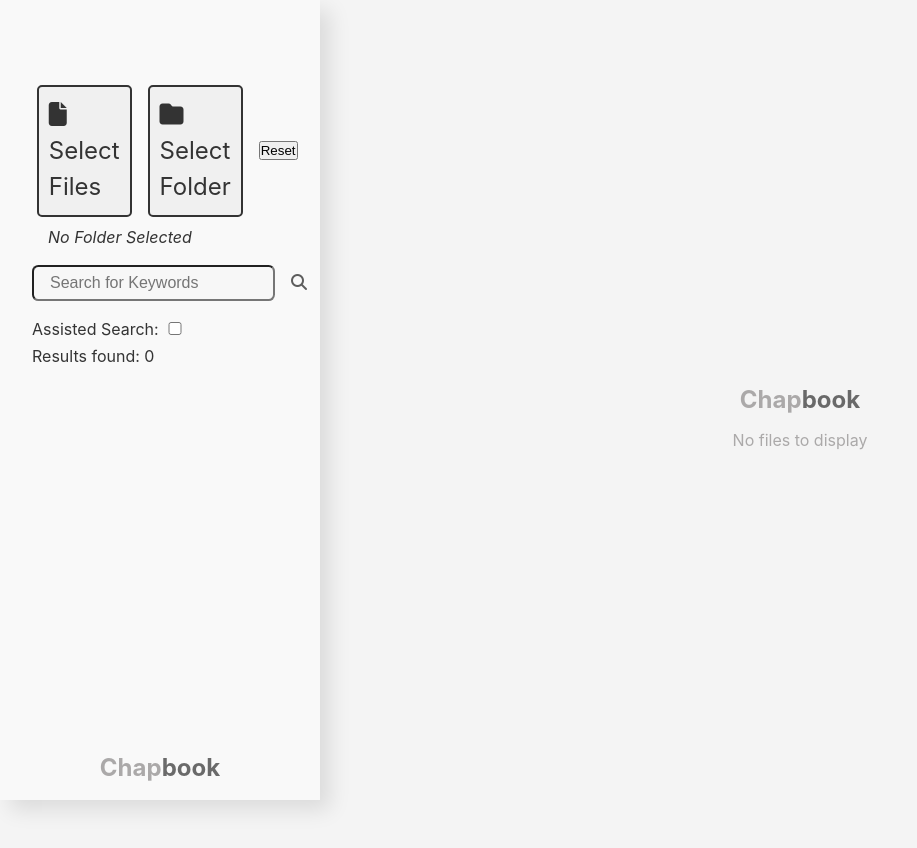
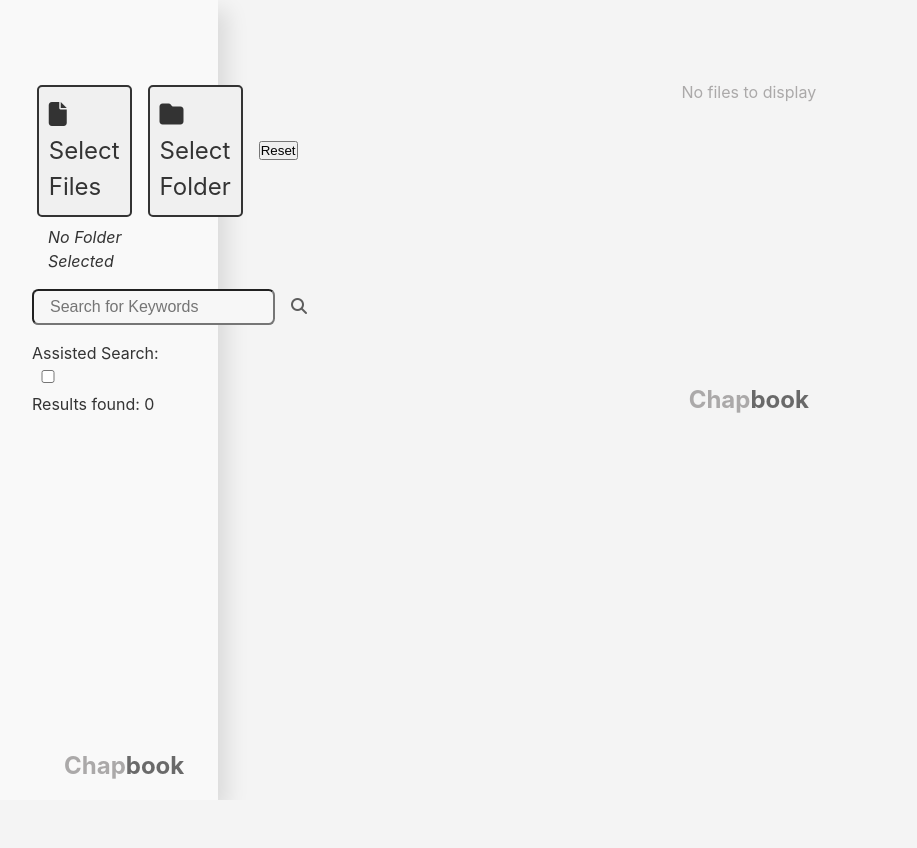
Before and after one commit to 709macdonald/Chapbook, a React (Vite) app: page / in a window 1280 px wide. Shown: the top 848 px of the page, without its empty margins (0-917 px from the left). After the commit the page ends 800 px from the top, so only its background shows below. Built offline with nearby package versions, Linux system fonts and the light colour scheme.

Commit message:
Updated styles

```diff
--- a/src/components/LoadingGear.jsx
+++ b/src/components/LoadingGear.jsx
@@ -6,7 +6,7 @@ function LoadingGear({ isVisible }) {
   return (
     <div className="loadingScreen">
       <i className="fa-solid fa-gear loadingGear"></i>
-      <p>Loading your documents...</p>
+      <p className="loadingText">Loading your documents...</p>
     </div>
   );
 }
--- a/src/components/Main.jsx
+++ b/src/components/Main.jsx
@@ -32,21 +32,32 @@ export default function Main({ files, isLoadingFiles }) {
                     ) : (
                       <i className="fa-regular fa-file-pdf pdfIcon"></i>
                     )}
+                    <div className="fileDisplayText">
                       <p className="pdfText">{file.name}</p>
                       <p className="matchedWords">
-                      {file.matchedWords.length > 0
-                        ? `Matched Words: ${file.matchedWords.join(", ")}`
-                        : "No words found"}
+                        {file.matchedWords.length > 0 ? (
+                          <>
+                            Found:{" "}
+                            <span className="showMatchedWords">
+                              {file.matchedWords.join(", ")}
+                            </span>
+                          </>
+                        ) : (
+                          ""
+                        )}
                       </p>
+
                       {file.url && (
                         <a
                           href={file.url}
                           target="_blank"
                           rel="noopener noreferrer"
+                          className="fileView"
                         >
                           View File
                         </a>
                       )}
+                    </div>
                   </div>
                 ))
               ) : (
--- a/src/components/Sidebar.jsx
+++ b/src/components/Sidebar.jsx
@@ -34,7 +34,7 @@ export default function Sidebar({
         />
         <p>Results found: {resultsCount}</p>
       </div>
-      <div className="bgText">
+      <div className="sideBarLogo">
         <h2>
           Chap<span className="book">book</span>
         </h2>
--- a/src/index.css
+++ b/src/index.css
@@ -22,15 +22,20 @@
 #root {
   min-height: 100vh;
   position: relative;
-  display: grid;
-  grid-template-columns: repeat(4, 1fr);
+  display: flex;
+  align-items: center;
+  flex-direction: row;
 }
 
+/* MAINSCREEN CSS */
 .mainContainer {
   display: flex;
+  width: 83%;
   flex-direction: column;
   align-items: center;
   grid-column: 2 / 5;
+  padding: 0;
+  margin: 0;
 }
 
 .bgText {
@@ -49,10 +54,8 @@
   color: rgba(84, 84, 84, 0.87);
 }
 
-/* MAINSCREEN CSS */
-
 .mainScreen {
-  width: 100%;
+  width: 83%;
   height: 100vh;
   grid-column: 2 / 5;
   position: absolute;
@@ -66,7 +69,6 @@
 }
 
 .loadingScreen {
-  height: 100vh;
   display: flex;
   align-items: center;
   justify-content: center;
@@ -90,17 +92,22 @@
   animation: spin 1s linear infinite;
 }
 
+.loadingText {
+  margin-left: 1rem;
+}
+
 .fileList {
-  height: 100vh;
   position: absolute;
   z-index: 2;
-  display: grid;
-  grid-template-columns: repeat(4, 1fr);
-  gap: 1rem;
-  align-items: center;
-  justify-items: center;
-  margin-top: 1rem;
-  margin-bottom: 1rem;
+  top: 0;
+  padding-left: 0;
+  padding-right: 0;
+  width: 100%;
+  display: flex;
+  flex-wrap: wrap;
+  margin: 0;
+  margin-left: auto;
+  margin-right: auto;
 }
 
 .noFilesDisplay {
@@ -113,15 +120,15 @@
 
 .fileDisplay {
   background-color: rgb(255, 255, 255);
-  border: 2px solid #000000;
+  border: 0 solid #000000;
   border-radius: 1rem;
   box-shadow: 10px 10px 20px rgba(0, 0, 0, 0.1);
-  height: 20rem;
-  width: 15rem;
+  height: 14rem;
+  width: 20rem;
   display: flex;
-  flex-direction: column;
+  padding: 1rem;
   align-items: center;
-  justify-content: center;
+  margin: 1rem;
 }
 
 .pdfIcon {
@@ -129,10 +136,24 @@
   color: rgb(64, 64, 64);
 }
 
+.fileDisplayText {
+  padding: 1rem;
+}
+
 .pdfText {
-  text-align: center;
-  padding: 1rem;
   word-wrap: break-word;
+}
+
+.matchedWords {
+  margin-top: 0.2rem;
+  margin-bottom: 0.2rem;
+  color: rgb(171, 169, 169);
+  font-style: italic;
+}
+
+.fileView {
+  margin-top: 5rem;
+  color: rgb(61, 61, 61);
 }
 
 /* SIDEBAR CSS */
@@ -142,7 +163,7 @@
   z-index: 3;
   background-color: rgb(249, 249, 249);
   height: 100vh;
-  width: 20rem;
+  width: 17%;
   box-shadow: 10px 10px 20px rgba(0, 0, 0, 0.1);
 }
 
@@ -260,3 +281,16 @@ input[type="checkbox"] {
   position: relative;
   display: inline-block;
 }
+
+.sideBarLogo {
+  display: flex;
+  align-items: center;
+  justify-content: center;
+  object-fit: cover;
+  position: absolute;
+  bottom: 0;
+  margin-left: 5%;
+  margin-bottom: 1rem;
+  z-index: 1;
+  color: rgb(171, 169, 169);
+}
```
Also changed, not shown: 1 other file (tests, documents, lock files or other folders). Lines whose indentation alone changed are shown as unchanged.
